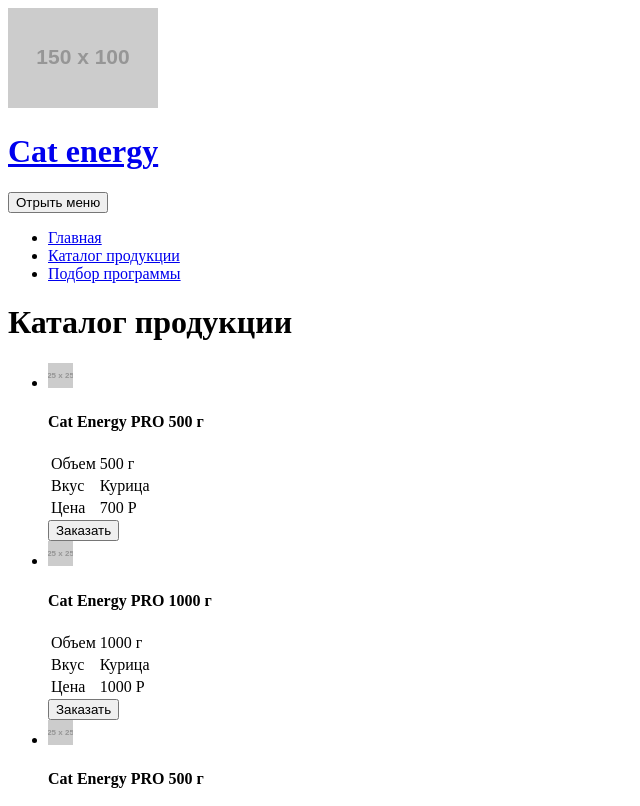
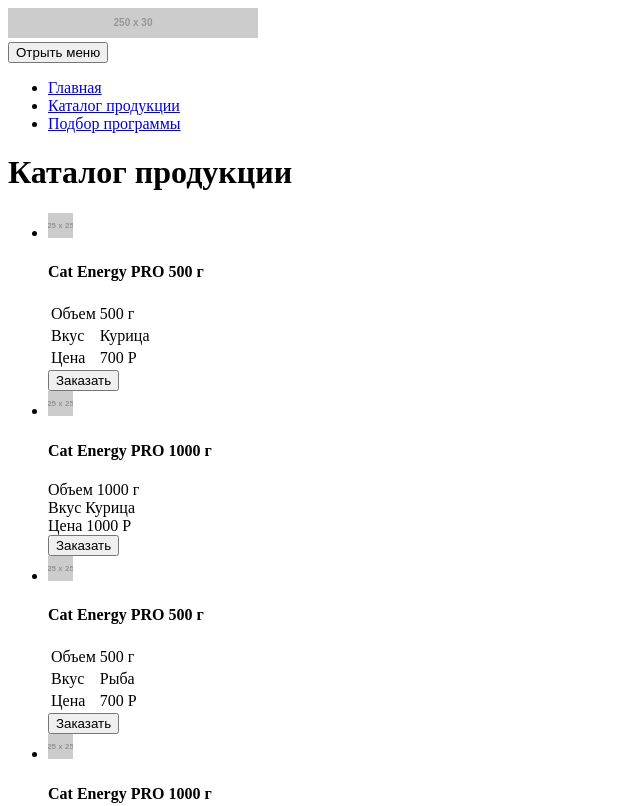
Before and after one commit to unicornDi/693173-cat-energy, a website: page source/catalog.html in a window 1280 px wide. Shown: the top 806 px of the page, without its empty margins (0-640 px from the left). Drawn offline with Linux system fonts and the light colour scheme; placeholder pictures from the web are drawn by us.

Commit message:
Изменен логотип в хэдере всех станиц

```diff
--- a/source/catalog.html
+++ b/source/catalog.html
@@ -9,8 +9,7 @@
       <header class="page-header">
           <a href="https://htmlacademy.ru/intensive/adaptive" class="page-header__logo">
             <img class="page-header__logo-image page-header__logo-image--hover page-header__logo-image--down"
-            src="http://placehold.it/150x100" alt="Логотип">
-            <h1>Cat energy</h1>
+             src="http://placehold.it/250x30" alt="Логотип Car Energy">
           </a>
           <nav class="main-nav">
             <button class="main-nav__toggle" type="button">Отрыть меню</button>
@@ -61,7 +60,21 @@
                 <img class="list-item__image" src="http://placehold.it/25x25">
                 <div class="list-item__product-description product-description">
                   <h4 class="product-description__name">Cat Energy  PRO 1000 г</h4>
-                  <table>
+                  <div class="product-description__wrapper">
+                    <div class="">
+                      <span>Объем</span>
+                      <span>1000 г</span>
+                    </div>
+                    <div>
+                      <span>Вкус</span>
+                      <span>Курица</span>
+                    </div>
+                    <div>
+                      <span>Цена</span>
+                      <span>1000 Р</span>
+                    </div>
+                  </div>
+                  <!-- <table>
                     <tr>
                       <td>Объем</td>
                       <td>1000 г</td>
@@ -74,7 +87,7 @@
                       <td>Цена</td>
                       <td>1000 Р</td>
                     </tr>
-                  </table>
+                  </table> -->
                 </div>
             </li>
             <button class="product-list_button button button--green button--hover button--down"
```
Also changed, not shown: source/form.html (+4 -5 lines), source/index.html (+1 -2 lines).
